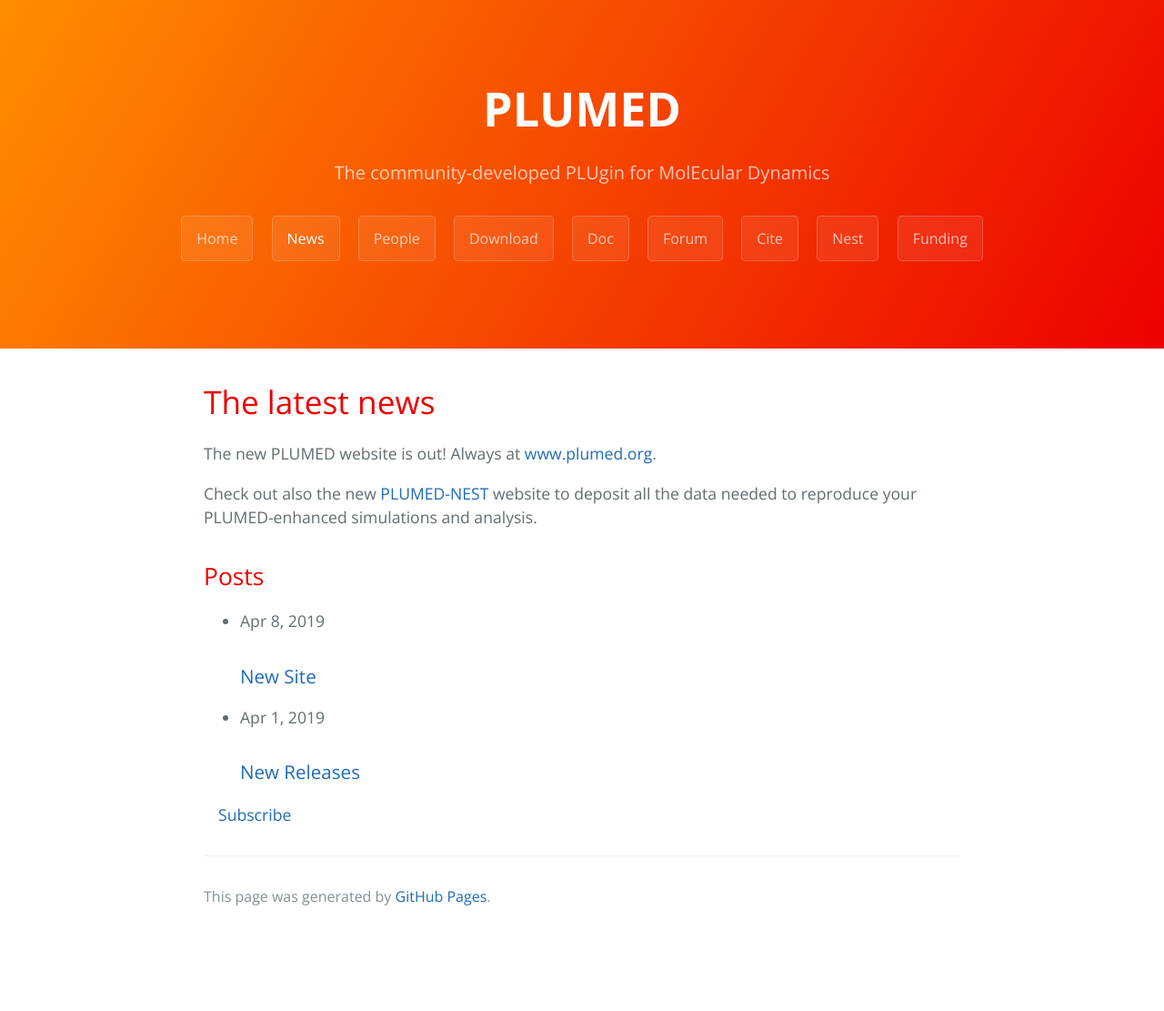
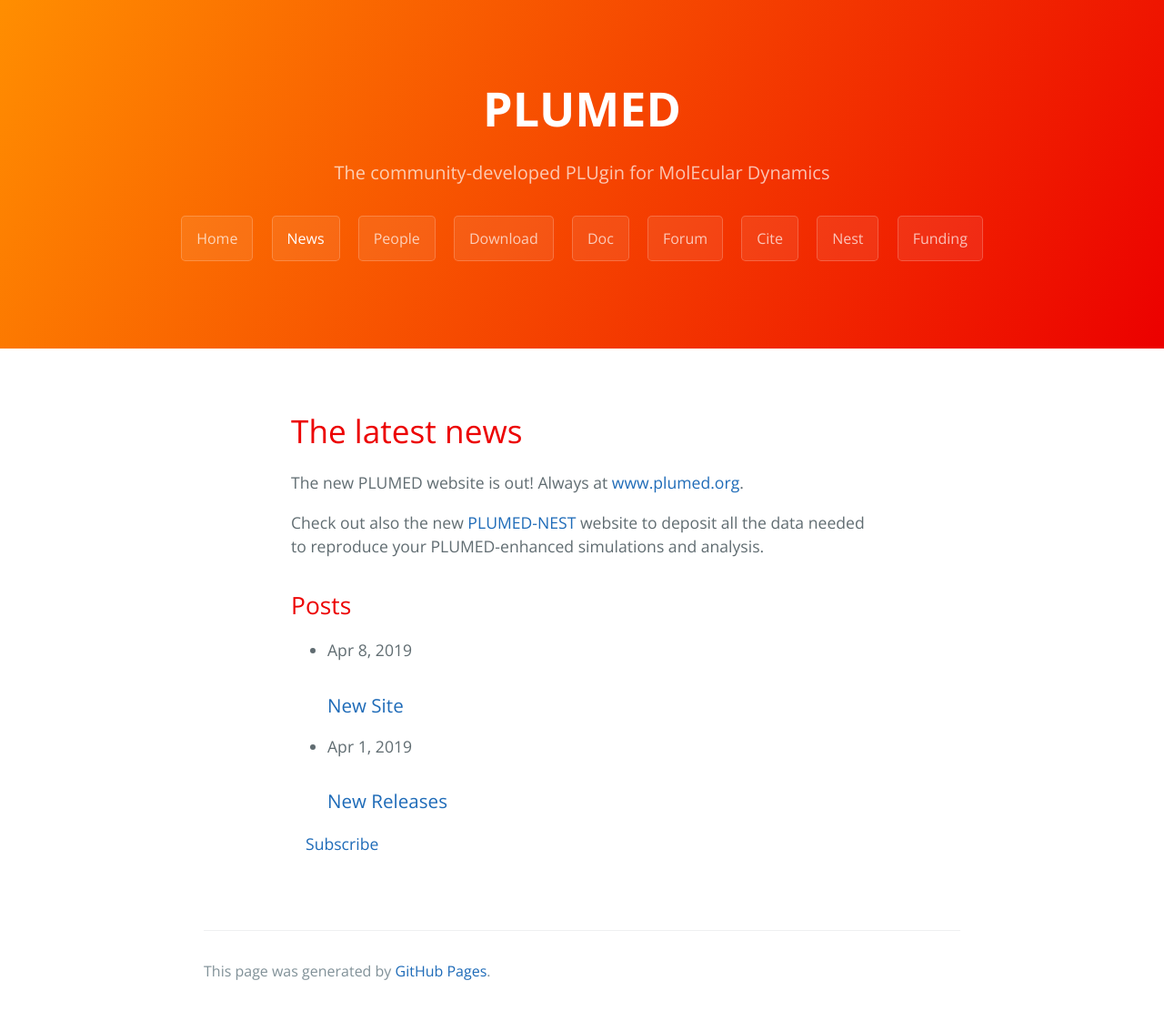
Before and after one commit to plumed/plumed.github.io, a Jekyll site: the page built from news.html, in a window 1280 px wide. Shown: the whole page at 91% size. Built offline with Jekyll 4.4.1, drawn with Linux system fonts in a browser that asks for light colours; the repository's description, which GitHub fills in, is left out; before the commit the page ends 1029 px from its top, so only the background shows below that.

Commit message:
Update news.html
test

```diff
--- a/news.html
+++ b/news.html
@@ -2,7 +2,7 @@
 layout: default
 ---
 
-<div class="home">
+<div class="main-content">
 
   <h1 class="page-heading">The latest news</h1>
 
```
